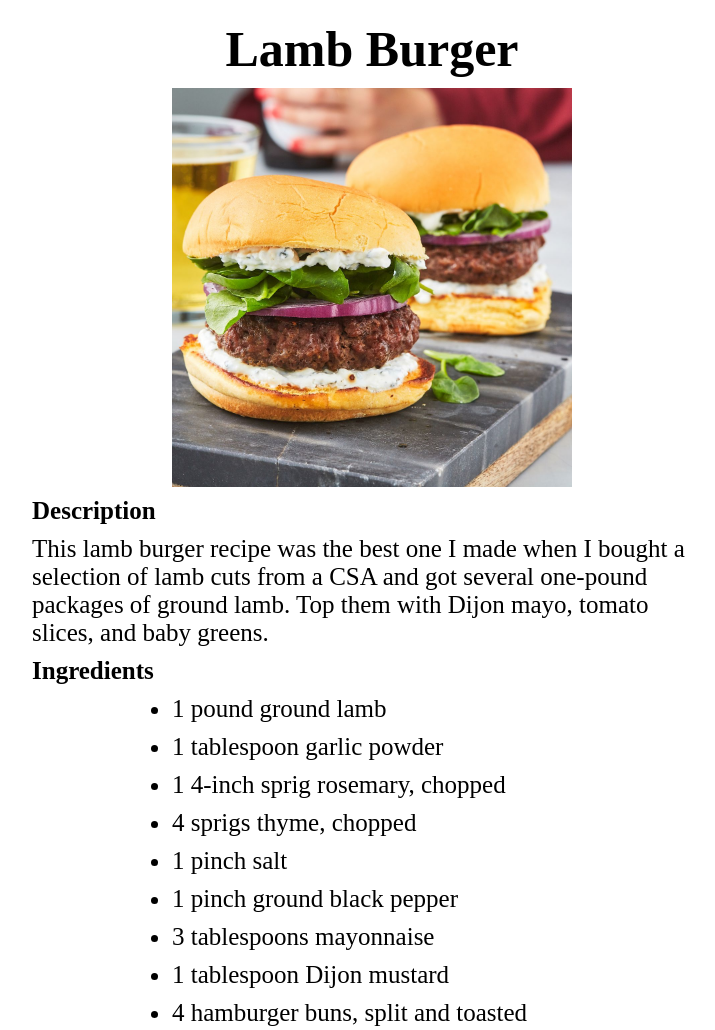
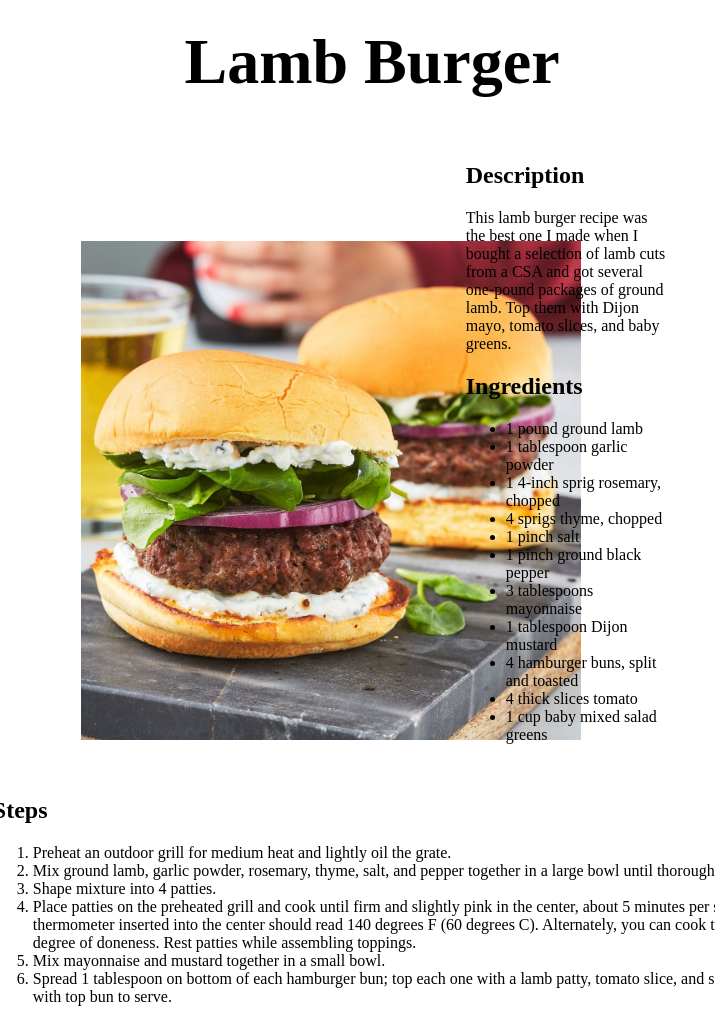
Before and after one commit to kunalnaidu0/odin-recipes, a plain HTML site: page recipes/lamb-burger.html in a window 1280 px wide. Shown: the top 1030 px of the page, without its empty margins (268-983 px from the left). Drawn offline with Linux system fonts and the light colour scheme.

Commit message:
Restructures index.html and changes layout for css
index.html was changed to include div types for the recipe items in
recipes. The image for the recipe and the description and ingredient
list were made childs of a parent div. This was done so that the image
can be displayed to the left of the ingredient list and description.

css file was changed to incorporate the same changes for every recipe.
Each recipe has the has the same structure so the css file was made to
make the same layout for each recipe.

Also the main page was adjusted so that the title and all links to
recipes are centered. The list of recipes were changed to just regular
links to remove the dots from the list for better asthetics.

```diff
--- a/recipes/lamb-burger.html
+++ b/recipes/lamb-burger.html
@@ -9,12 +9,16 @@
 </head>
 <body>
     <!-- name of recipe -->
-    <h1>Lamb Burger</h1>
+    <h1 class="recipe-name">Lamb Burger</h1>
 
+    <div class="section">
+        <div class="panel left">
             <!-- image of lamb burger -->
             <img src="../images/lamb-burger.jpg" alt="Two tasty lamb burgers. One in the
-     foreground and other in the background">
+            foreground and other in the background" >
+        </div>
 
+        <div class="panel right">
             <!-- description of lamb burger-->
             <h2>Description</h2>
 
@@ -40,7 +44,10 @@
                 <li>4 thick slices tomato</li>
                 <li>1 cup baby mixed salad greens</li>
             </ul>
+        </div>
+    </div>
 
+    <div class="section bottom">
         <!-- Steps to make recipe -->
         <h2>Steps</h2>
 
@@ -63,6 +70,7 @@
                 slice, and some greens. Sandwich with top bun to serve.
             </li>
         </ol>
+    </div>
 
 </body>
 </html>
--- a/styles.css
+++ b/styles.css
@@ -1,20 +1,35 @@
-* {
-    margin-left: 100px;
-    margin-right: 100px;
-    margin-top: 10px;
-    margin-bottom: 10px;
-    font-size: 25px;
+*{
+    font-family: 'Times New Roman', Times, serif;
+    box-sizing: border-box;
 }
 
-img {
-    width: 400px;
-    height: auto;
+h1{
+    text-align: center;
+    font-size: 400%;
+    margin: 2%;
+}
+.recipe-list{
+    text-align: center;
+    margin: 20px auto;
+}
+.recipes{
     display: block;
-    margin-left: auto;
-    margin-right: auto;
+    text-align: center;
 }
 
-h1 {
-    text-align: center;
-    font-size: 50px;
+img{
+   width: 500px;
+   height: auto;
 }
+
+.panel{
+    display: inline-block;
+    height: auto;
+    width: 23%;
+    margin: 2% 10%;
+}
+
+.section{
+    margin: 0 10% 0 20%;
+
+}
```
Also changed, not shown: index.html (+7 -7 lines), recipes/Peking-Duck.html (+13 -4 lines), recipes/tiramisu.html (+9 -1 lines). Lines whose indentation alone changed are shown as unchanged.
